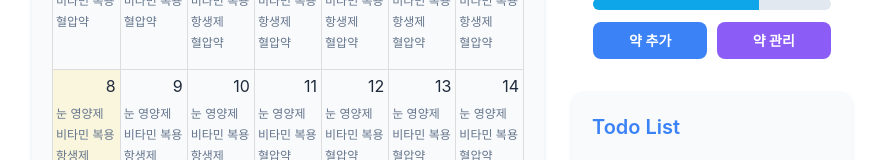
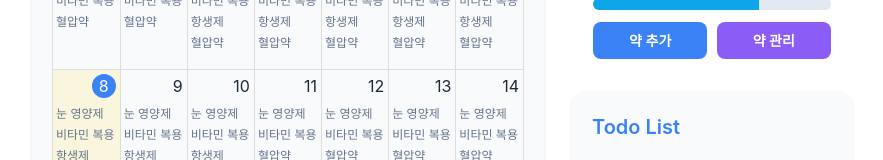
Before and after one commit to wnduddlekd/medicine, a React (Vite) app: page /home in a window 1280 px wide. Shown: the part 382-542 px from the top of the page, without its empty margins (198-1081 px from the left). Built offline with nearby package versions, Linux system fonts and the light colour scheme; a web font is replaced by a local one.

Commit message:
feat: 날짜 선택 시 복용 약을 표시하도록 수정(#21)

```diff
--- a/src/components/Home/Calender.jsx
+++ b/src/components/Home/Calender.jsx
@@ -1,9 +1,9 @@
 import FullCalendar from '@fullcalendar/react';
 import dayGridPlugin from '@fullcalendar/daygrid';
 import interactionPlugin from '@fullcalendar/interaction';
-import { medicines } from '@/Mocks/medsMock.js';
+import { formatDate } from '../../utils/formatDate';
 
-export default function Calendar() {
+export default function Calendar({ medicines, selectedDate, setSelectedDate }) {
   const createCalendarEvents = () => {
     const events = [];
 
@@ -24,20 +24,23 @@ export default function Calendar() {
 
     return events;
   };
+
   function handleDateClick(info) {
-    console.log(info.dateStr);
+    setSelectedDate(info.dateStr);
   }
+
   return (
     <div className="min-w-100 w-full card-base">
       <FullCalendar
         plugins={[dayGridPlugin, interactionPlugin]}
         initialView="dayGridMonth"
+        events={createCalendarEvents()}
         dateClick={handleDateClick}
-        events={createCalendarEvents()}
         locale="ko"
-        dayCellContent={(arg) => {
-          return arg.date.getDate();
-        }}
+        dayCellContent={(arg) => arg.date.getDate()}
+        dayCellClassNames={(arg) =>
+          formatDate(arg.date) === selectedDate ? 'selected-day' : ''
+        }
         height="auto"
       />
     </div>
--- a/src/components/Home/TimeCheck.jsx
+++ b/src/components/Home/TimeCheck.jsx
@@ -1,8 +1,4 @@
-import { medicines } from '@/Mocks/medsMock.js';
-import { getTodayMedicines } from '@/utils/medicineUtils';
-
-export default function DoseCheck() {
-  const todayMedicines = getTodayMedicines(medicines);
+export default function DoseCheck({ medicines }) {
   return (
     <div className="card-base space-y-1">
       <div className="flex justify-between">
@@ -15,7 +11,7 @@ export default function DoseCheck() {
       </div>
       <hr className="border-0 h-px bg-base-300" />
       <div className="space-y-1.5 my-3">
-        {todayMedicines.map((medicine) => (
+        {medicines.map((medicine) => (
           <CheckItem key={medicine.id} medicine={medicine} />
         ))}
       </div>
--- a/src/index.css
+++ b/src/index.css
@@ -251,3 +251,19 @@
 .fc .fc-scroller {
   overflow: hidden !important;
 }
+.selected-day .fc-daygrid-day-number {
+  width: 24px;
+  height: 24px;
+  border-radius: 50%;
+  background: var(--primary);
+  color: var(--primary-content) !important;
+
+  display: flex;
+  align-items: center;
+  justify-content: center;
+
+  margin: 4px;
+}
+.fc-daygrid-day {
+  cursor: pointer;
+}
--- a/src/pages/Home.jsx
+++ b/src/pages/Home.jsx
@@ -4,9 +4,17 @@ import Calender from '../components/Home/Calender.jsx';
 import TodoList from '../components/Home/TodoList.jsx';
 import UserInfo from '../components/Home/UserInfo.jsx';
 import WideUserInfo from '../components/Home/WideUserInfo.jsx';
-import { medicines } from '../Mocks/medicationMock.js';
+import { medicines } from '../Mocks/medsMock.js';
+import { useState } from 'react';
+import { getMedicinesByDate } from '@/utils/medicineUtils';
 
 export default function Main() {
+  const [selectedDate, setSelectedDate] = useState(
+    new Date().toISOString().split('T')[0]
+  );
+
+  const selectedMedicines = getMedicinesByDate(selectedDate, medicines);
+
   return (
     <div className="space-y-5">
       <DailyDoseFeedback medicines={medicines} />
@@ -15,7 +23,12 @@ export default function Main() {
       </div>
       <div className="flex gap-7">
         <div className="w-full space-y-7">
-          <Calender /> <TimeCheck />
+          <Calender
+            medicines={medicines}
+            selectedDate={selectedDate}
+            setSelectedDate={setSelectedDate}
+          />
+          <TimeCheck date={selectedDate} medicines={selectedMedicines} />
         </div>
         <div className="hidden md:flex flex-col gap-3 max-w-70 w-full mx-auto items-center">
           <UserInfo />
--- /dev/null
+++ b/src/utils/formatDate.js
@@ -0,0 +1,7 @@
+export const formatDate = (date) => {
+  const y = date.getFullYear();
+  const m = String(date.getMonth() + 1).padStart(2, '0');
+  const d = String(date.getDate()).padStart(2, '0');
+
+  return `${y}-${m}-${d}`;
+};
--- a/src/utils/medicineUtils.js
+++ b/src/utils/medicineUtils.js
@@ -1,6 +1,6 @@
-export const getTodayMedicines = (medicines) => {
-  const today = new Date();
-  today.setHours(0, 0, 0, 0);
+export const getMedicinesByDate = (date, medicines) => {
+  const target = new Date(date);
+  target.setHours(0, 0, 0, 0);
 
   return medicines.filter((medicine) => {
     const start = new Date(medicine.startDate);
@@ -9,6 +9,6 @@ export const getTodayMedicines = (medicines) => {
     start.setHours(0, 0, 0, 0);
     end.setHours(0, 0, 0, 0);
 
-    return today >= start && today <= end;
+    return target >= start && target <= end;
   });
 };
```
